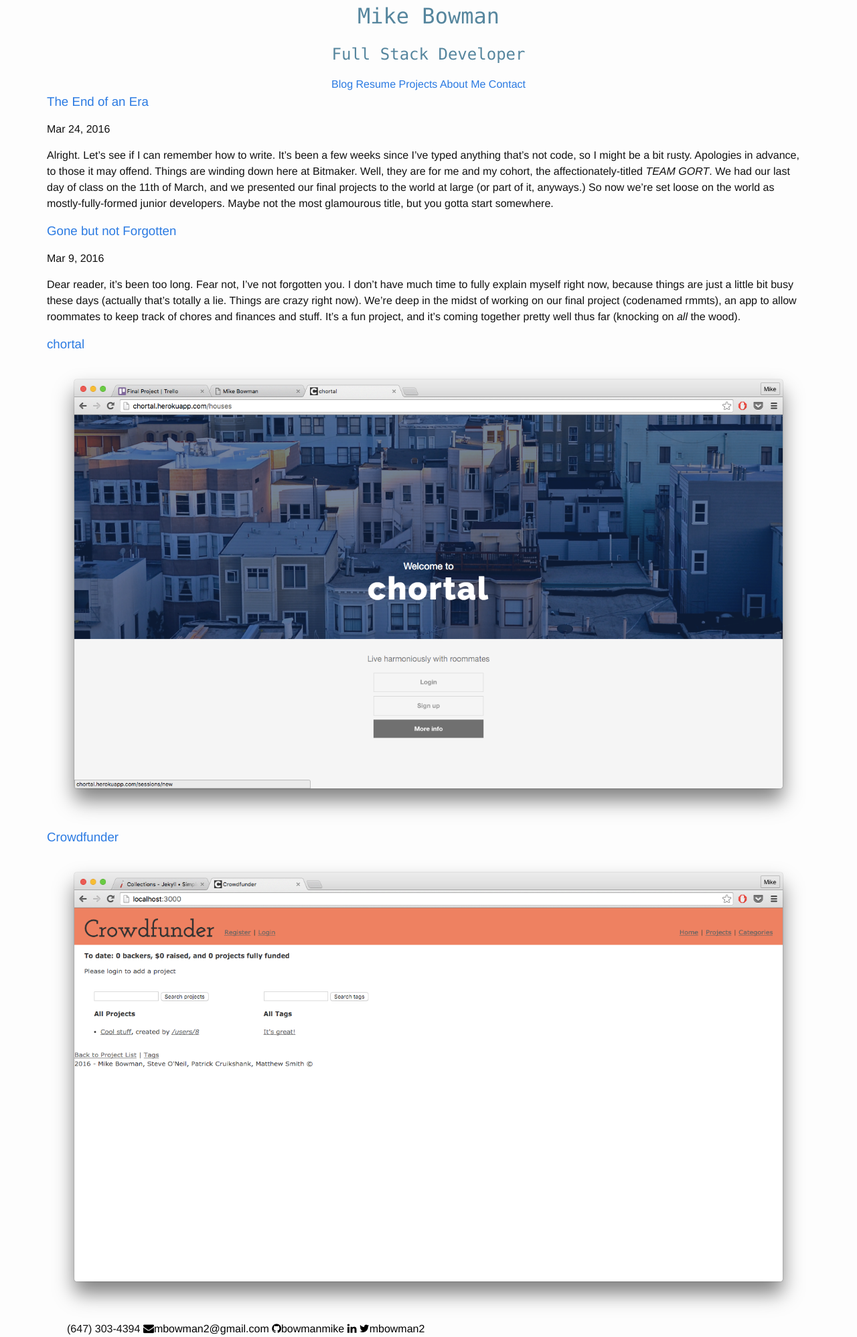
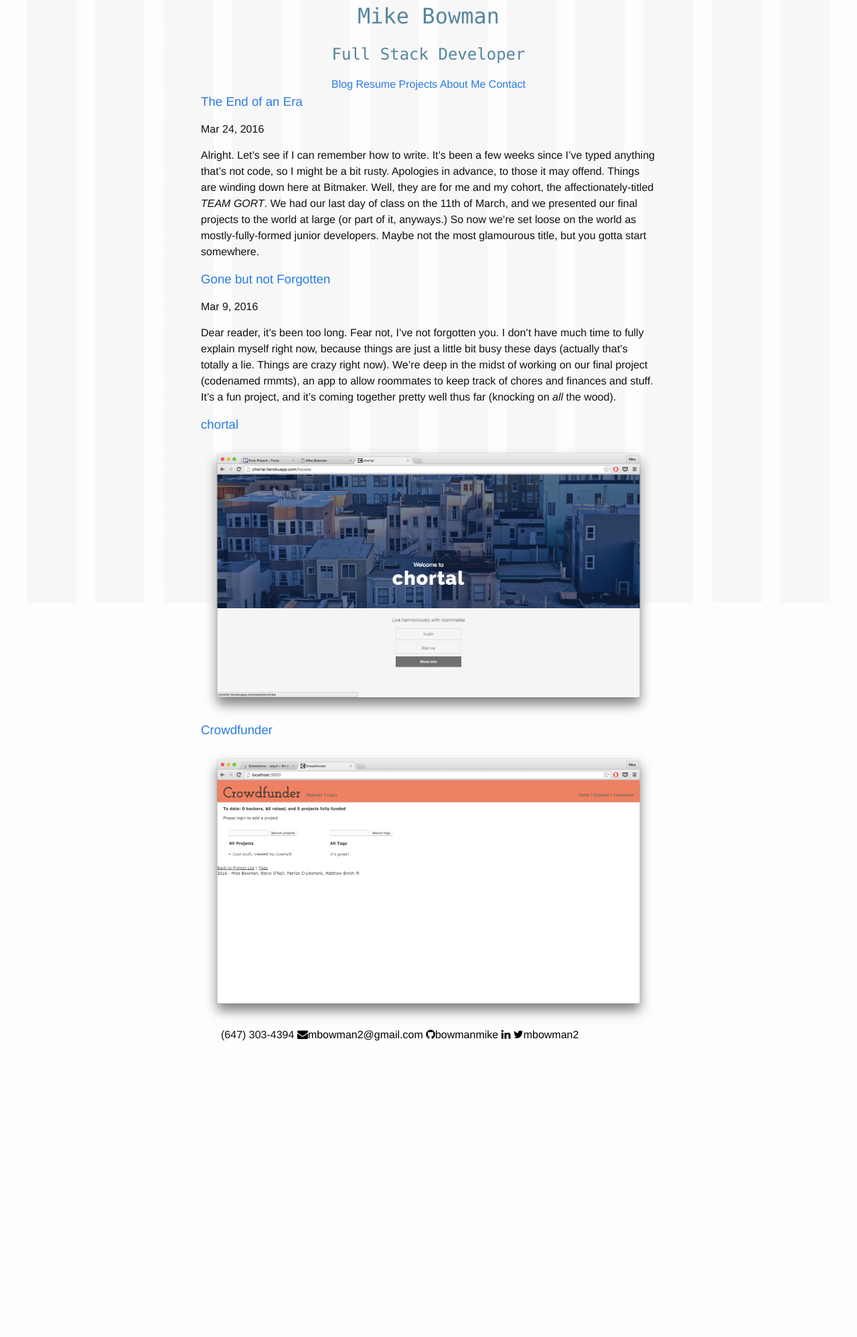
Before and after one commit to bowmanmike/bowmanmike.github.io, a Jekyll site: the page built from index.html, in a window 1280 px wide. Shown: the whole page at 67% size. Built offline with Jekyll 4.4.1, drawn with Linux system fonts in a browser that asks for light colours; after the commit the page ends 1557 px from its top, so only the background shows below that.

Commit message:
turn on visual grid, implementing full-on bourbon/neat for index

```diff
--- a/_sass/neat/settings/_visual-grid.scss
+++ b/_sass/neat/settings/_visual-grid.scss
@@ -4,7 +4,8 @@
 ///
 /// @type Bool
 
-$visual-grid: false !default;
+// TODO: Don't forget to turn this back off!
+$visual-grid: true !default;
 
 /// Sets the visual grid color. Set with `!global` flag.
 ///
--- a/css/index.scss
+++ b/css/index.scss
@@ -15,7 +15,6 @@
 
 .wrapper {
   height: 100%;
-  @include outer-container;
 }
 
 .index-header {
```
